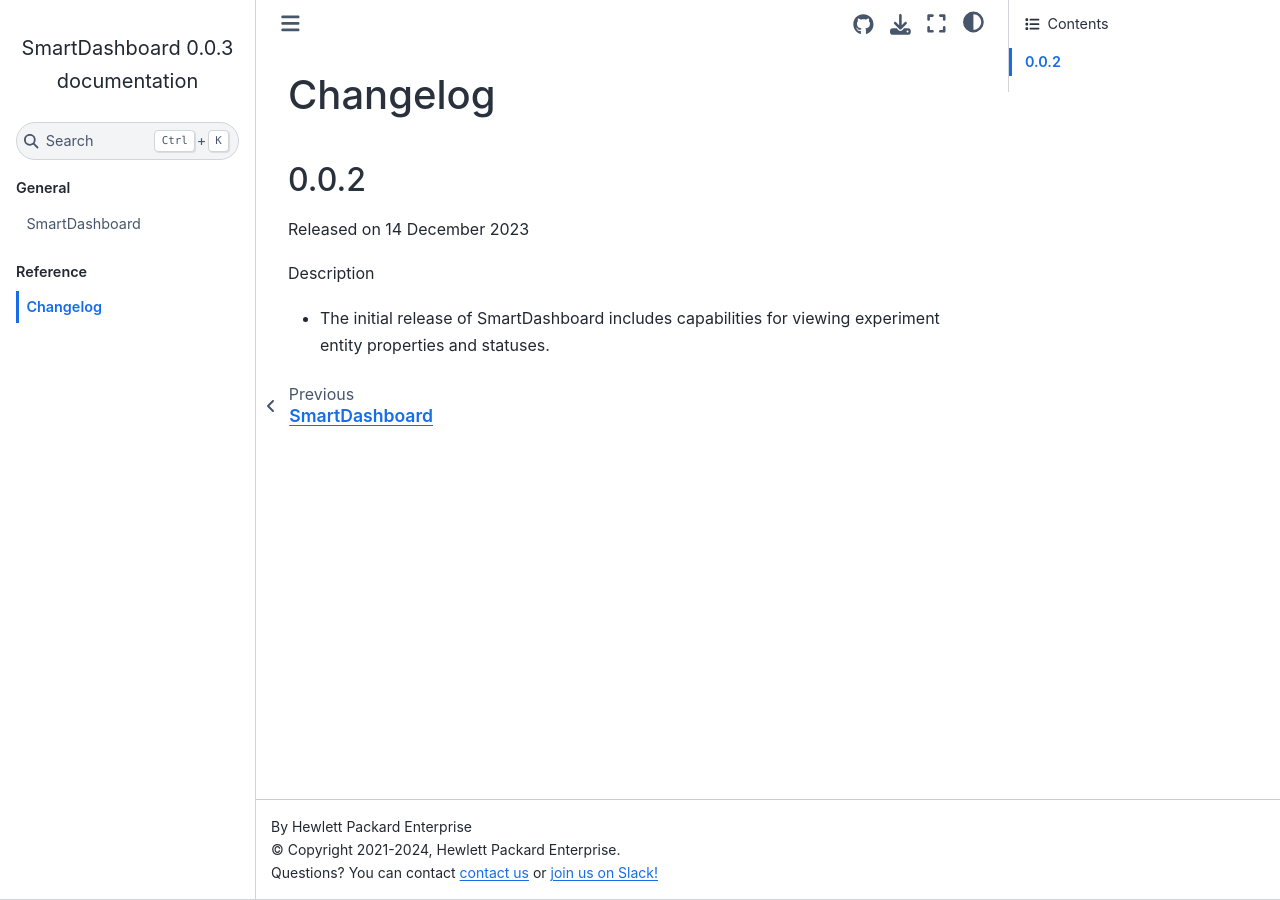
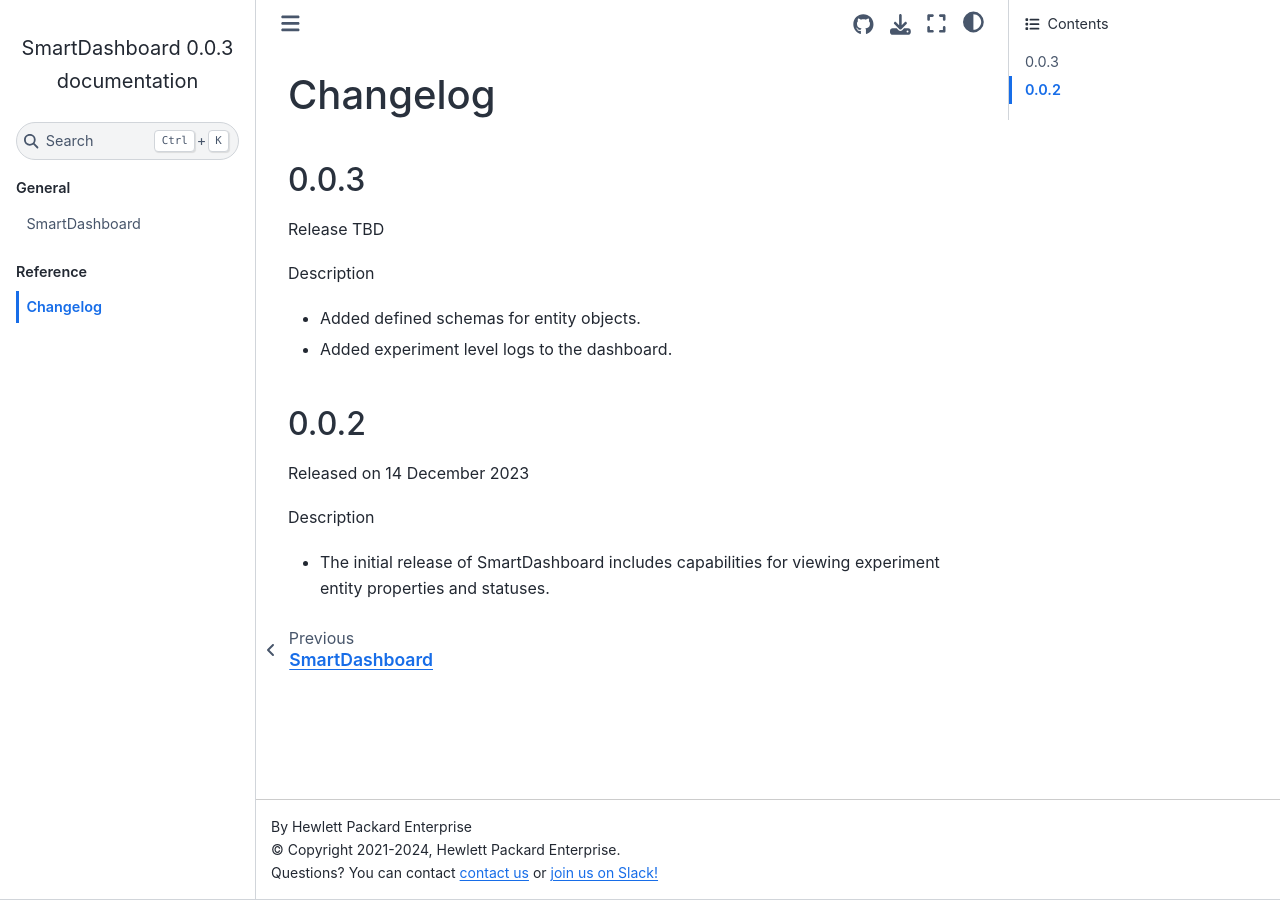
Before and after one commit to CrayLabs/SmartDashboard, a Sphinx documentation site: the page built from doc/changelog.rst, in a window 1280 px wide. Built offline with Sphinx 7.4.7 and the Sphinx Book theme 1.1.4, drawn with Linux system fonts in a browser that asks for light colours; formulas are drawn with MathJax 3.

Commit message:
added changelog info

```diff
--- a/doc/changelog.rst
+++ b/doc/changelog.rst
@@ -1,5 +1,17 @@
 Changelog
 =========
+
+0.0.3
+-----
+
+Release TBD
+
+Description
+
+- Added defined schemas for entity objects.
+- Added experiment level logs to the dashboard.
+
+
 
 0.0.2
 -----
```
